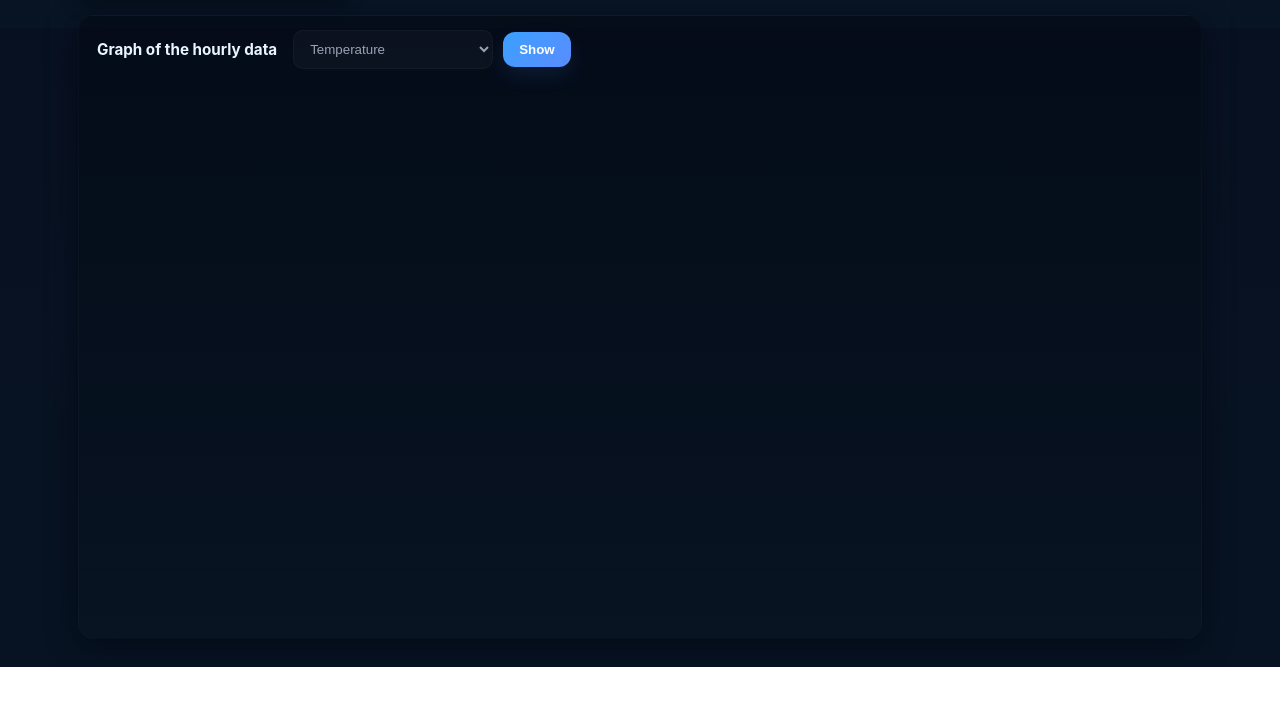
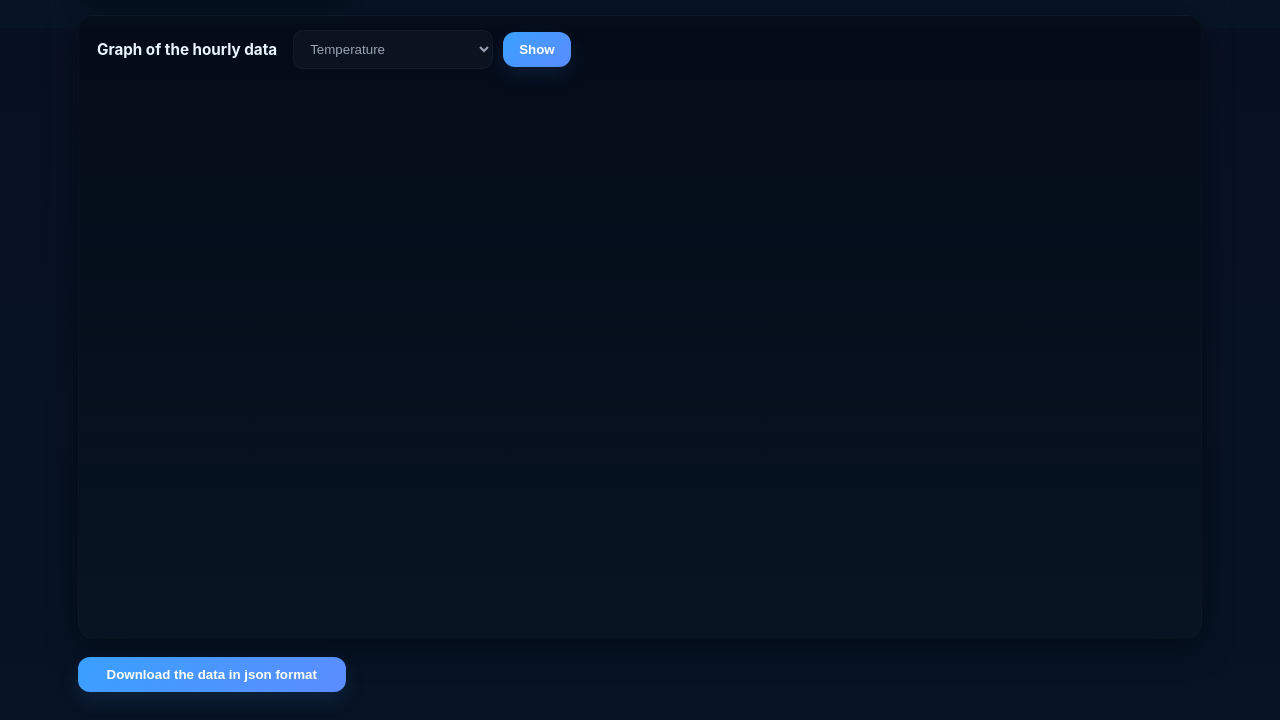
Before and after one commit to kirooshii/MeowCast, a plain HTML site: page static/index.html in a window 1280 px wide. Shown: the part 800-1520 px from the top of the page. Before the commit the page ends 1467 px from the top, so only its background shows below. Drawn offline with nearby package versions, Linux system fonts and the light colour scheme; files that its build step writes are made by us from their sources; files whose address does not match are found by name.

Commit message:
added download data button

```diff
--- a/static/index.html
+++ b/static/index.html
@@ -65,7 +65,9 @@
                 <div>
                     <canvas id="myChart"></canvas>
                 </div>
+
             </article>
+            <button id="download" onclick="downloadJson()">Download the data in json format</button>
         </article>
     </main>
 </body>
--- a/static/main.js
+++ b/static/main.js
@@ -196,3 +196,14 @@ function graphHandler(event) {
         renderGraph(weatherData, type);
     }
 }
+
+function downloadJson() {
+    if (weatherData && Object.keys(weatherData).length > 0) {
+        const jsonStr = JSON.stringify(weatherData, null, 2);
+        const dataUri = 'data:application/json;charset=utf-8,' + encodeURIComponent(jsonStr);
+        const a = document.createElement('a');
+        a.href = dataUri;
+        a.download = 'data.json';
+        a.click();
+    }
+}
--- a/static/styles.css
+++ b/static/styles.css
@@ -251,3 +251,13 @@ button:active{transform:translateY(1px)}
 .leaflet-popup-content-wrapper{background:var(--card); color:var(--muted)}
 .center{display:flex;align-items:center;justify-content:center}
 :focus{outline:2px solid rgba(90,160,255,0.12);outline-offset:2px}
+button{
+  background:linear-gradient(135deg,var(--accent),var(--accent-2));
+  color:white;
+  border:none;
+  padding:10px 16px;
+  border-radius:12px;
+  cursor:pointer;
+  box-shadow: 0 8px 20px rgba(75,140,255,0.12);
+  font-weight:600;
+}
```
